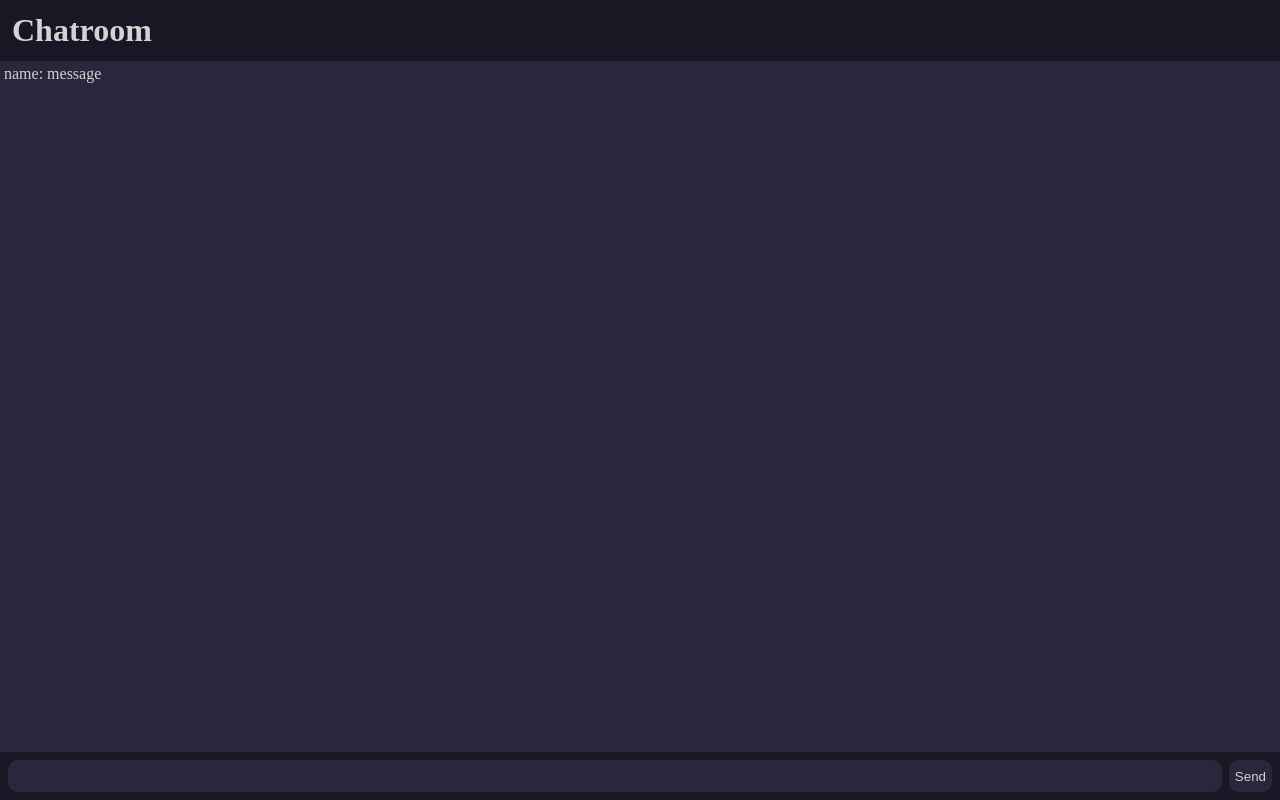
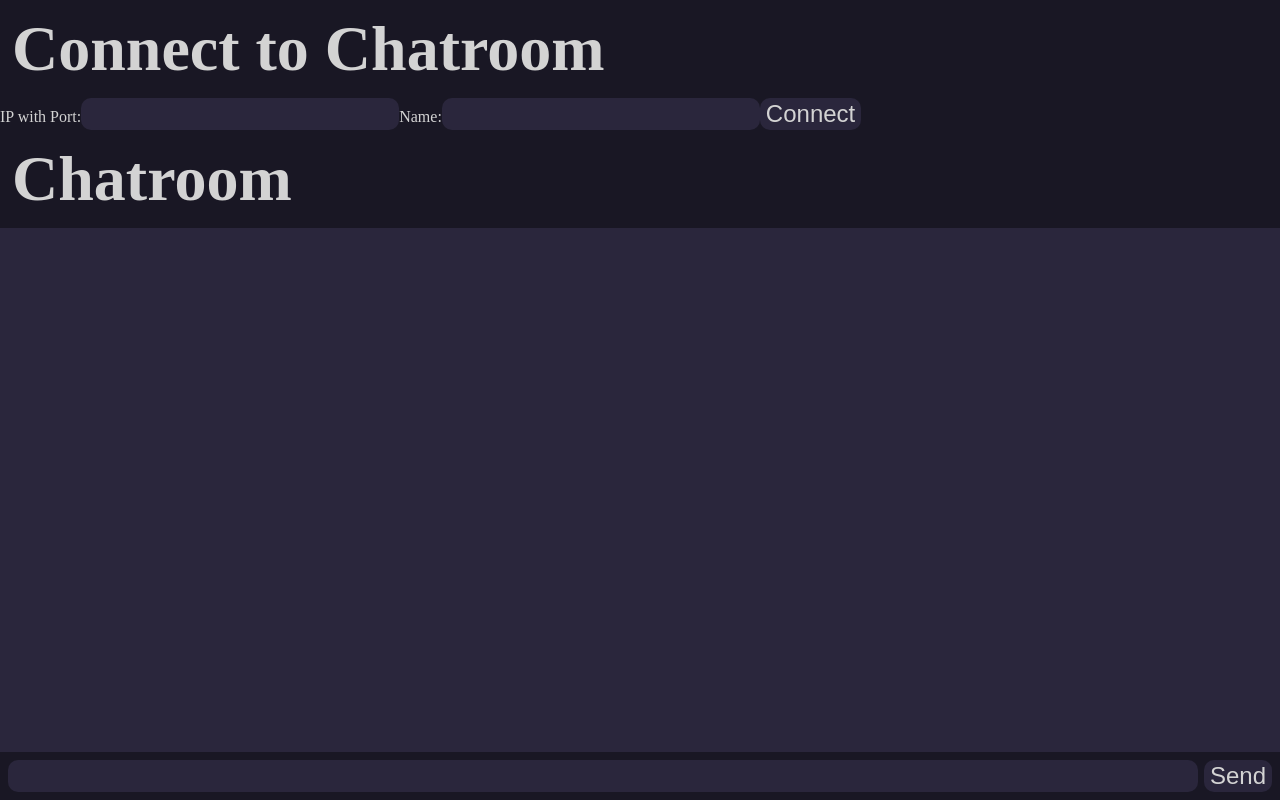
Before and after one commit to Snansidansi/chatroom-go, a React (Vite) app in the folder react-chatroom-client/: page / in a window 1280 px wide. Built offline with nearby package versions, Linux system fonts and the light colour scheme.

Commit message:
added connect popup (does not pop up currently)

```diff
--- a/react-chatroom-client/src/App.tsx
+++ b/react-chatroom-client/src/App.tsx
@@ -1,14 +1,26 @@
-import { useState } from "react";
+import { useRef, useState } from "react";
+import type { MessageProps } from "./message";
+import Message from "./message";
+import ConnectPopup from "./connectPopup";
 
 function App() {
+  const [connected, setConnected] = useState(false);
   const [message, setMessage] = useState("");
+  const [messages, setMessages] = useState<MessageProps[]>([]);
+
+  const serverIpRef = useRef<string>("");
+  const userNameRef = useRef<string>("");
+
+  const addMessage = (name: string, text: string) => {
+    setMessages((prev) => [...prev, { name, text }]);
+  };
 
   const sendMessage = () => {
     if (message.trim() === "") {
       return;
     }
 
-    console.log(message);
+    addMessage(userNameRef.current, message);
     setMessage("");
   };
 
@@ -18,23 +30,31 @@ function App() {
     }
   };
 
+  const onConnect = (ip: string, userName: string) => {
+    serverIpRef.current = ip;
+    userNameRef.current = userName;
+    setConnected(true);
+  };
+
   return (
     <div id="main-container">
+      <ConnectPopup show={!connected} onConnect={onConnect} />
       <h1>Chatroom</h1>
       <ul className="chat">
-        <li>name: message</li>
+        {messages.map((msg, index) => (
+          <li key={index}>
+            <Message name={msg.name} text={msg.text} />
+          </li>
+        ))}
       </ul>
       <div id="user-input-div">
         <input
-          id="chat-input"
           type="text"
           value={message}
           onChange={(e) => setMessage(e.target.value)}
           onKeyDown={handleEnter}
         />
-        <button id="send-button" onClick={sendMessage}>
-          Send
-        </button>
+        <button onClick={sendMessage}>Send</button>
       </div>
     </div>
   );
--- /dev/null
+++ b/react-chatroom-client/src/connectPopup.tsx
@@ -0,0 +1,49 @@
+import { useState } from "react";
+
+type ConnectPopupProps = {
+  show: boolean;
+  onConnect: (ip: string, name: string) => void;
+};
+
+function ConnectPopup(props: ConnectPopupProps) {
+  const [ip, setIp] = useState("");
+  const [userName, setUserName] = useState("");
+
+  if (!props.show) {
+    return null;
+  }
+
+  const handleConnect = () => {
+    if (!ip.trim() || !userName.trim()) {
+      alert("Bitte IP mit Port und Name eingeben!");
+      return;
+    }
+
+    props.onConnect(ip, userName);
+  };
+
+  return (
+    <div className="popup">
+      <div className="popup-inner">
+        <h1>Connect to Chatroom</h1>
+        <div>
+          IP with Port:
+          <input
+            type="text"
+            value={ip}
+            onChange={(e) => setIp(e.target.value)}
+          />
+          Name:
+          <input
+            type="text"
+            value={userName}
+            onChange={(e) => setUserName(e.target.value)}
+          />
+          <button onClick={handleConnect}>Connect</button>
+        </div>
+      </div>
+    </div>
+  );
+}
+
+export default ConnectPopup;
--- a/react-chatroom-client/src/index.css
+++ b/react-chatroom-client/src/index.css
@@ -13,6 +13,7 @@
 
 h1 {
   margin: 0.75rem;
+  font-size: 4rem;
 }
 
 ul {
@@ -20,6 +21,7 @@ ul {
   background-color: #2a263c;
   flex: 1;
   padding: 0.25rem;
+  font-size: 2rem;
 }
 
 #user-input-div {
@@ -29,26 +31,29 @@ ul {
   gap: 0.4rem;
 }
 
-#chat-input {
+input {
   flex-grow: 1;
   flex-shrink: 1;
   border-radius: 10px;
   border-color: transparent;
   background-color: #2a263c;
   outline: transparent;
+  font-size: 1.5rem;
+  padding-left: 0.25rem;
 }
 
-#send-button {
+button {
   padding: 0 0.25rem;
   border-radius: 10px;
   border-color: transparent;
   background-color: #2a263c;
+  font-size: 1.5rem;
 }
 
-#send-button:hover {
+button:hover {
   background-color: #474065;
 }
 
-#send-button:active {
+button:active {
   background-color: #61578a;
 }
--- /dev/null
+++ b/react-chatroom-client/src/message.tsx
@@ -0,0 +1,14 @@
+export type MessageProps = {
+  name: string;
+  text: string;
+};
+
+function Message(props: MessageProps) {
+  return (
+    <>
+      <strong>{props.name}</strong>: {props.text}
+    </>
+  );
+}
+
+export default Message;
```
